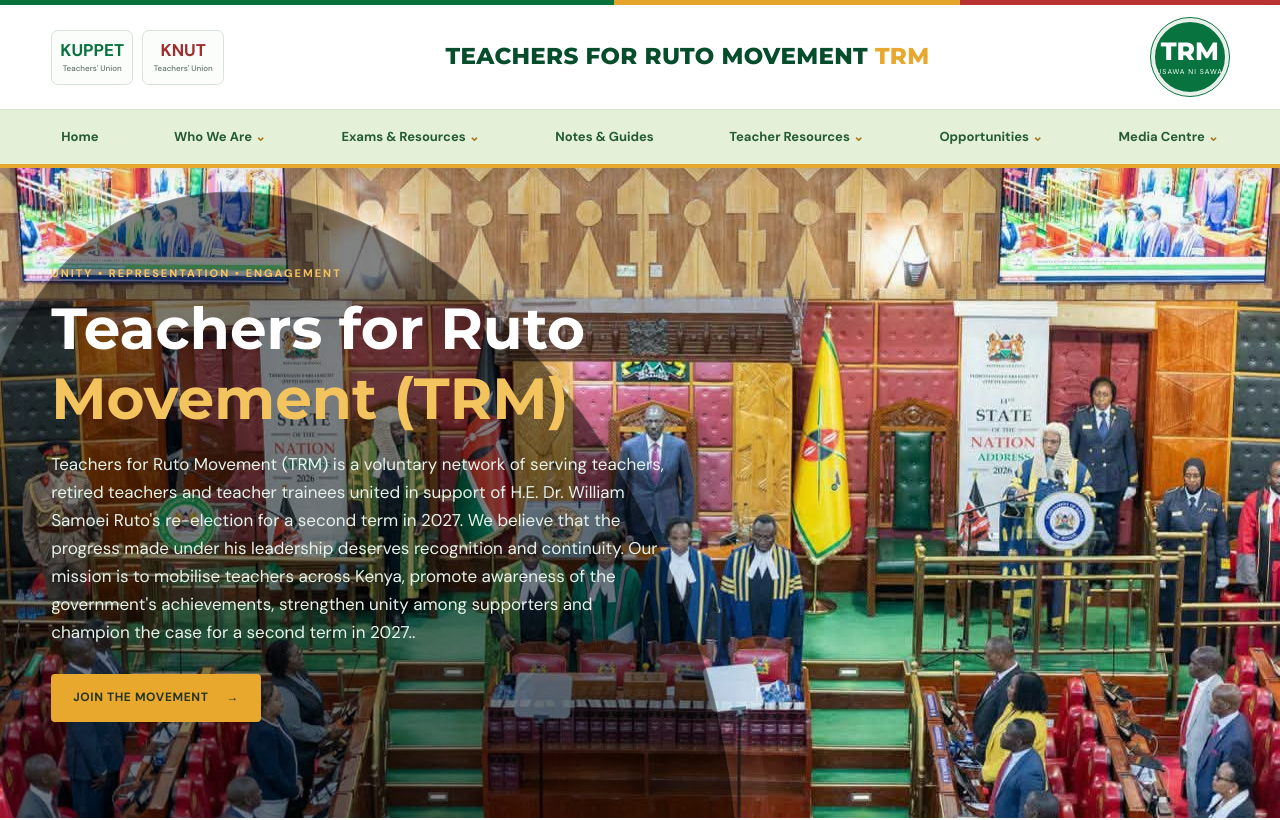
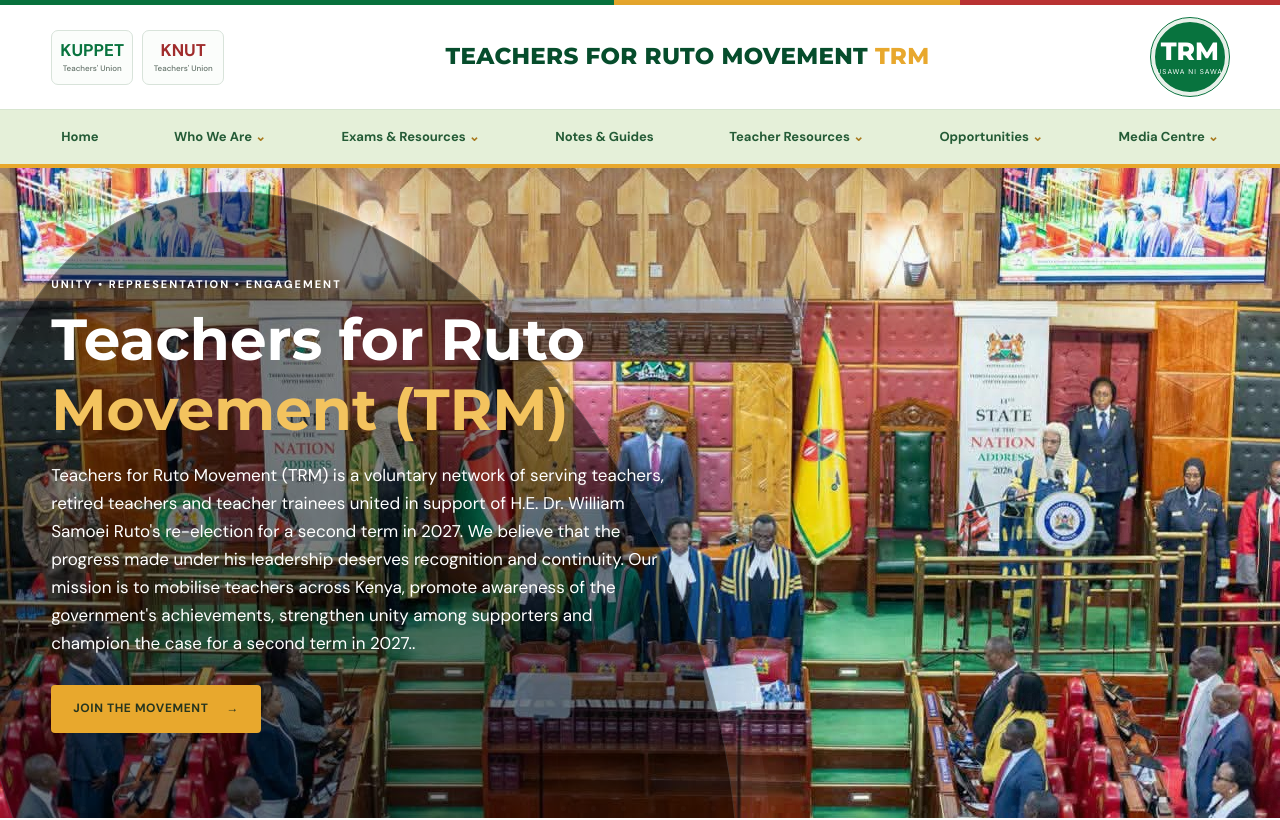
Before and after one commit to mogakacalvin61-source/teachers-for-ruto, a plain HTML site: page index.html in a window 1280 px wide. Shown: the top 820 px of the page. Drawn offline with Linux system fonts and the light colour scheme.

Commit message:
Add files via upload

```diff
--- a/style.css
+++ b/style.css
@@ -144,3 +144,35 @@
         min-height: 520px !important;
     }
 }
+/* KEEP TRM HERO TEXT VISIBLE ABOVE SLIDESHOW */
+
+.hero-content {
+    position: relative !important;
+    z-index: 10 !important;
+    display: block !important;
+    visibility: visible !important;
+    opacity: 1 !important;
+    color: #ffffff !important;
+    padding-top: 90px !important;
+}
+
+.hero-content h1 {
+    display: block !important;
+    visibility: visible !important;
+    opacity: 1 !important;
+    color: #ffffff !important;
+}
+
+.hero-content p {
+    visibility: visible !important;
+    opacity: 1 !important;
+    color: #ffffff !important;
+}
+
+.hero-shade {
+    z-index: 2 !important;
+}
+
+.hero-content {
+    z-index: 3 !important;
+}
```
